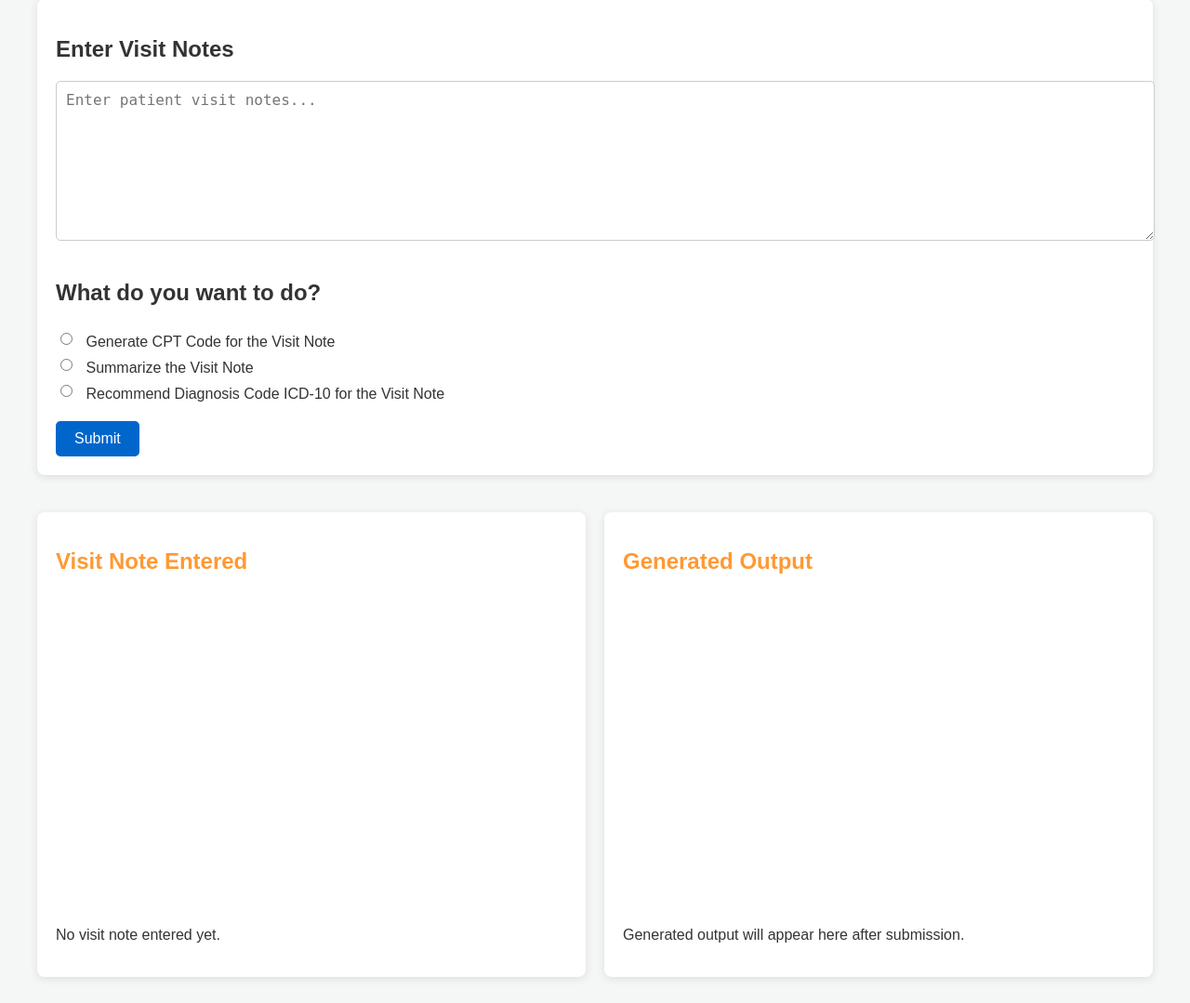
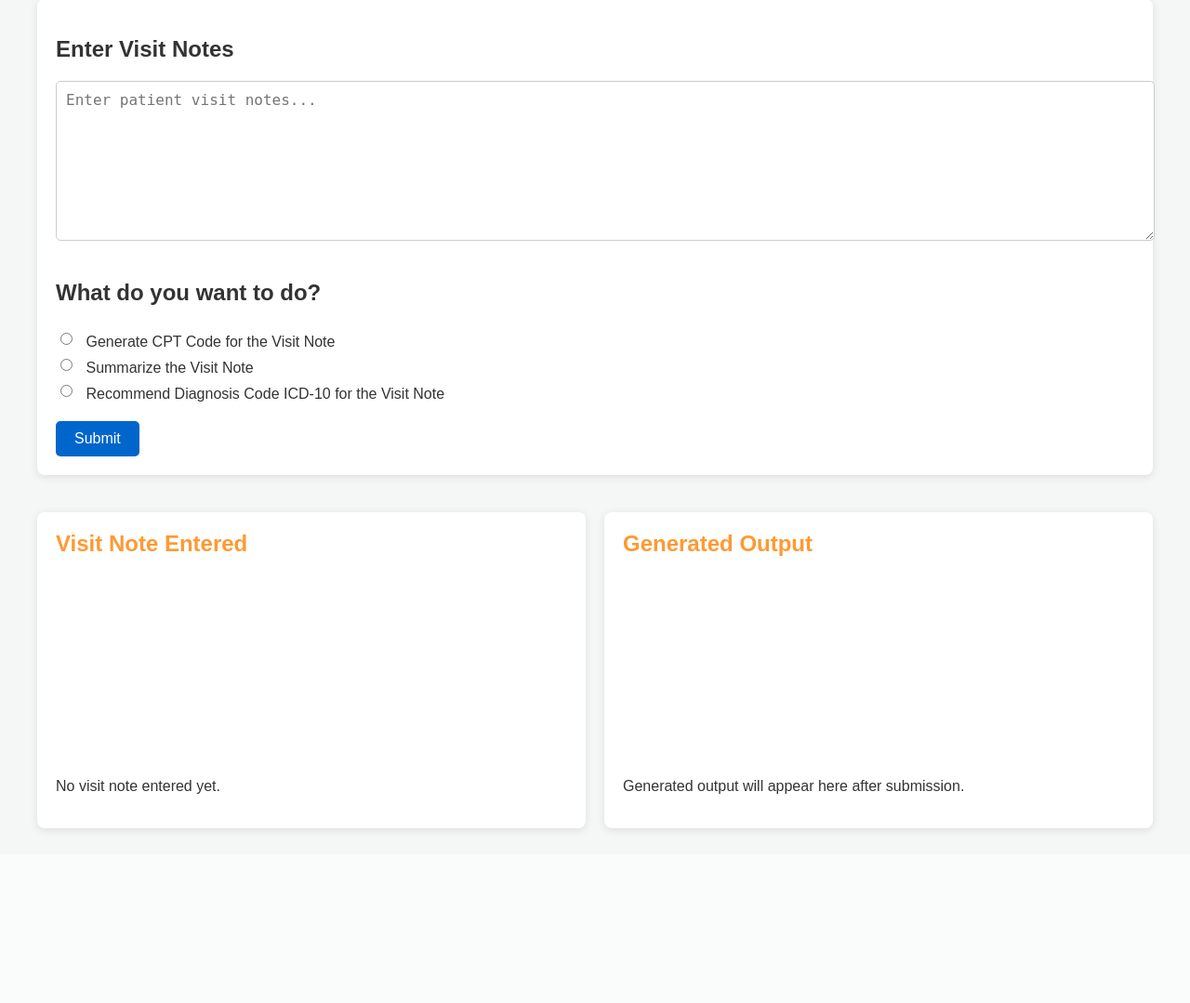
Before and after one commit to codekunoichi/clinical_insights_ai, a FastAPI app: page /form in a window 1280 px wide. Shown: the part 101-1180 px from the top of the page at 93% size. After the commit the page ends 997 px from the top, so only its background shows below. Run offline with FastAPI, Linux system fonts and the light colour scheme; parts of the project's set-up code (start-up, migrations or seed data) failed here and were passed over.

Commit message:
fix box alignment issue

```diff
--- a/app/templates/static/styles.css
+++ b/app/templates/static/styles.css
@@ -58,9 +58,8 @@ input[type="radio"] {
 .split-container {
     display: flex;
     justify-content: space-between;
-    gap: 20px; /* Adjust the gap between the boxes */
-    min-height: 300px; /* Set a minimum height for the container */
-    height: calc(100vh - 300px); /* Dynamic height adjustment based on the viewport */
+    gap: 20px;
+    height: auto; /* Let the height adjust automatically */
 }
 
 .box {
@@ -69,8 +68,17 @@ input[type="radio"] {
     border-radius: 8px;
     box-shadow: 0 2px 10px rgba(0, 0, 0, 0.1);
     background-color: #fff;
-    min-height: 300px; /* Set minimum height for the boxes */
-    overflow: auto; /* Still allow scrolling if content exceeds the box height */
+    display: block; /* Set to block to ensure the content starts from the top */
+    min-height: 300px;
+    overflow: auto;
+}
+
+.output-box h2 {
+    margin-top: 0;
+}
+
+.output-box p {
+    margin-top: 0;
 }
 
 .output-box {
```
